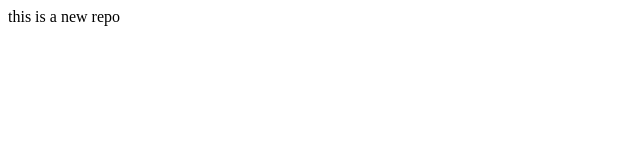
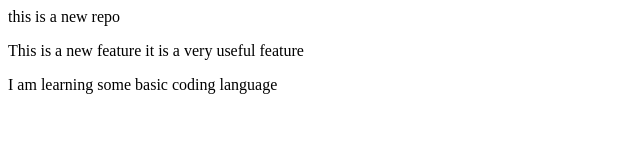
Before and after one commit to dipumohanta/Local-Repo, a plain HTML site: page index.html in a window 1280 px wide. Shown: the whole page, without its empty margins (0-640 px from the left). Drawn offline with Linux system fonts and the light colour scheme.

Commit message:
modified

```diff
--- a/index.html
+++ b/index.html
@@ -1 +1,3 @@
 <p>this is a new repo</p>
+<p>This is a new feature it is a very useful feature</p>
+<p>I am learning some basic coding language</p>
```
Also changed, not shown: 1 other file.
